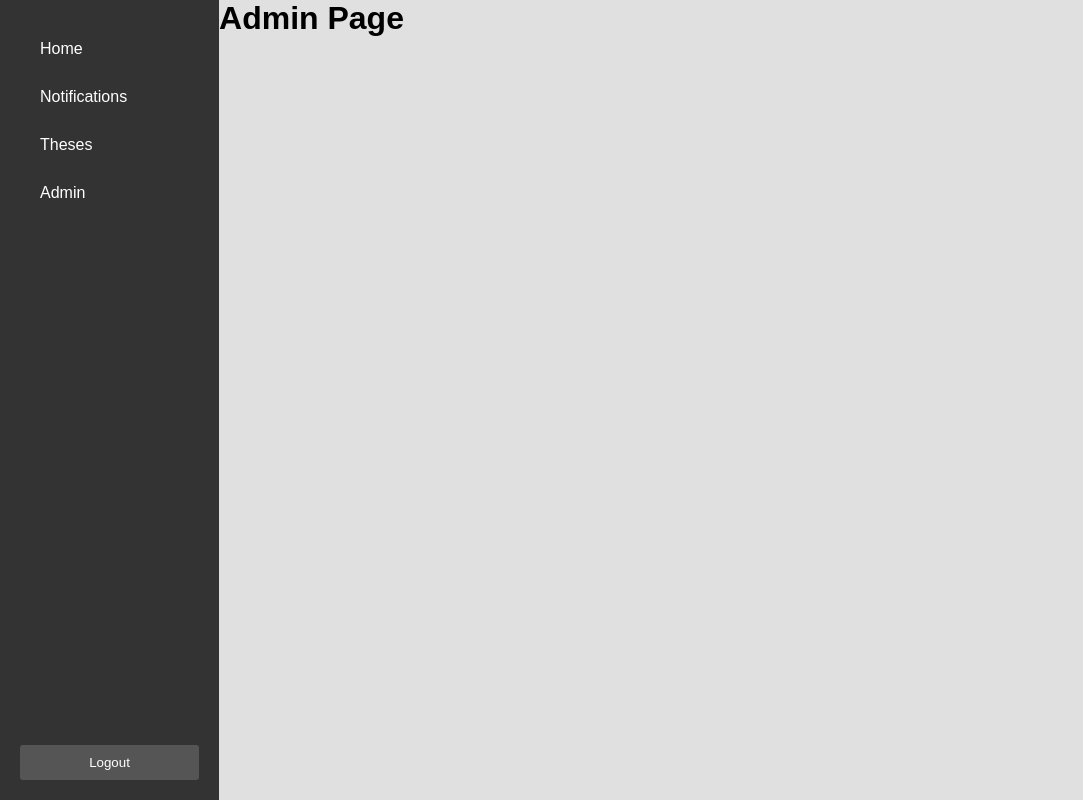
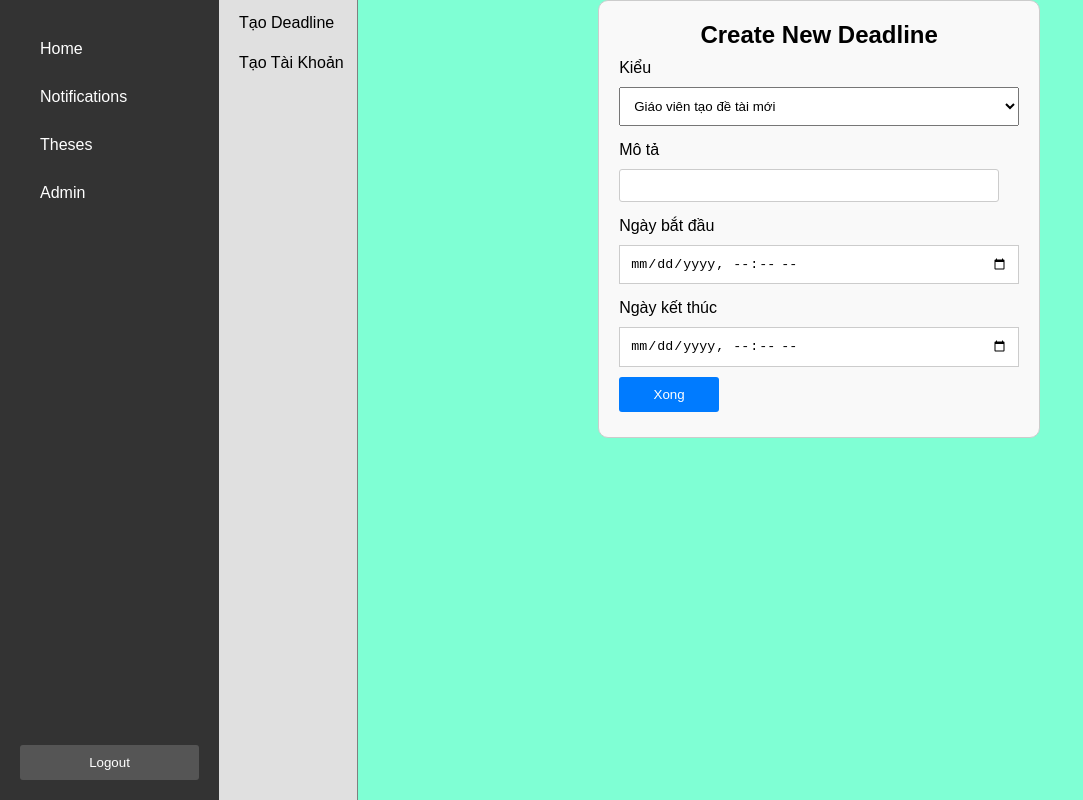
Before and after one commit to NoHope2901/KLTN-frontend, a React (Create React App) app: page /admin in a window 1280 px wide. Shown: the whole page, without its empty margins (0-1083 px from the left). Built offline with nearby package versions, Linux system fonts and the light colour scheme; sample sign-in values are in the browser's storage.

Commit message:
update tables, notifications, deadline.

```diff
--- a/src/components/AddThesisForm/AddThesisForm.jsx
+++ b/src/components/AddThesisForm/AddThesisForm.jsx
@@ -31,7 +31,7 @@ const AddThesisForm = ({ onClose, fetchTheses }) => {
   const handleSubmit = async (e) => {
     e.preventDefault();
     try {
-      const response = await fetch("http://localhost:3001/theses", {
+      const response = await fetch("http://localhost:3001/theses/", {
         method: "POST",
         headers: {
           "Content-Type": "application/json",
--- /dev/null
+++ b/src/components/DeadlineForm/DeadlineForm.css
@@ -0,0 +1,37 @@
+/* src/components/DeadlineForm.css */
+.deadline-form {
+  display: flex;
+  flex-direction: column;
+  max-width: 400px;
+  margin: auto;
+  padding: 20px;
+  border: 1px solid #ccc;
+  border-radius: 10px;
+  background-color: #f9f9f9;
+}
+
+.deadline-form h2 {
+  text-align: center;
+}
+
+.deadline-form label {
+  margin: 10px 0 5px;
+}
+
+.deadline-form input,
+.deadline-form select,
+.deadline-form button {
+  padding: 10px;
+  margin: 5px 0;
+}
+
+.deadline-form button {
+  background-color: #007bff;
+  color: white;
+  border: none;
+  cursor: pointer;
+}
+
+.deadline-form button:hover {
+  background-color: #0056b3;
+}
--- /dev/null
+++ b/src/components/DeadlineForm/DeadlineForm.jsx
@@ -0,0 +1,53 @@
+// src/components/DeadlineForm.jsx
+import React, { useState } from "react";
+import "./DeadlineForm.css";
+
+const DeadlineForm = ({ onSubmit }) => {
+  const [type, setType] = useState("teacherSubmitTopics");
+  const [description, setDescription] = useState("");
+  const [startDate, setStartDate] = useState("");
+  const [endDate, setEndDate] = useState("");
+
+  const handleSubmit = (e) => {
+    e.preventDefault();
+    const newDeadline = { type, description, startDate, endDate };
+    onSubmit(newDeadline);
+  };
+
+  return (
+    <form className="deadline-form" onSubmit={handleSubmit}>
+      <h2>Create New Deadline</h2>
+
+      <label htmlFor="type">Kiểu</label>
+      <select id="type" value={type} onChange={(e) => setType(e.target.value)}>
+        <option value="teacherSubmitTopics">Giáo viên tạo đề tài mới</option>
+        <option value="studentSubmitTopics">Sinh viên đăng ký đề tài</option>
+      </select>
+
+      <label htmlFor="description">Mô tả</label>
+      <input
+        type="text"
+        id="description"
+        value={description}
+        onChange={(e) => setDescription(e.target.value)}
+        required
+      />
+
+      <label htmlFor="startDate">Ngày bắt đầu</label>
+      <input
+        type="datetime-local"
+        id="startDate"
+        value={startDate}
+        onChange={(e) => setStartDate(e.target.value)}
+        required
+      />
+
+      <label htmlFor="endDate">Ngày kết thúc</label>
+      <input type="datetime-local" id="endDate" value={endDate} onChange={(e) => setEndDate(e.target.value)} required />
+
+      <button type="submit">Xong</button>
+    </form>
+  );
+};
+
+export default DeadlineForm;
--- a/src/components/Navbar/Navbar.jsx
+++ b/src/components/Navbar/Navbar.jsx
@@ -4,6 +4,7 @@ import "./Navbar.css";
 const Navbar = () => {
   const location = useLocation();
   const navigate = useNavigate();
+  const role = localStorage.getItem("role");
   // const token = localStorage.getItem("token")
 
   // Kiểm tra nếu đường dẫn là /login thì không render Navbar
@@ -35,11 +36,13 @@ const Navbar = () => {
             Theses
           </Link>
         </li>
-        <li>
-          <Link style={{ textDecoration: "none" }} to="/admin">
-            Admin
-          </Link>
-        </li>
+        {role === "admin" && (
+          <li>
+            <Link style={{ textDecoration: "none" }} to="/admin">
+              Admin
+            </Link>
+          </li>
+        )}
       </ul>
       <div className="nav-logout">
         <Link to="/login">
--- a/src/components/ThesisTable/ThesisTable.jsx
+++ b/src/components/ThesisTable/ThesisTable.jsx
@@ -11,8 +11,9 @@ const ThesisTable = ({ theses, fetchTheses }) => {
   const [registeredThesisId, setRegisteredThesisId] = useState("");
   const [showForm, setShowForm] = useState(false);
   const [editThesisId, setEditThesisId] = useState("");
+  const [isTeacherDeadlineActive, setIsTeacherDeadlineActive] = useState(true);
+  const [isStudentDeadlineActive, setIsStudentDeadlineActive] = useState(true);
 
-  useEffect(() => {
   const fetchRegisteredThesis = async () => {
     try {
       const response = await fetch("http://localhost:3001/theses/registered", {
@@ -31,7 +32,38 @@ const ThesisTable = ({ theses, fetchTheses }) => {
     }
   };
 
+  const fetchTeacherDeadline = async () => {
+    try {
+      const response = await fetch("http://localhost:3001/deadlines/teacher", {
+        headers: {
+          Authorization: `Bearer ${token}`,
+        },
+      });
+      if (!response.ok) {
+        setIsTeacherDeadlineActive(false);
+      }
+    } catch (error) {
+      console.error("Failed to fetch deadline", error);
+    }
+  };
+  const fetchStudentDeadline = async () => {
+    try {
+      const response = await fetch("http://localhost:3001/deadlines/student", {
+        headers: {
+          Authorization: `Bearer ${token}`,
+        },
+      });
+      if (!response.ok) {
+        setIsStudentDeadlineActive(false);
+      }
+    } catch (error) {
+      console.error("Failed to fetch deadline", error);
+    }
+  };
+  useEffect(() => {
     fetchRegisteredThesis();
+    fetchTeacherDeadline();
+    fetchStudentDeadline();
   }, [token]);
 
   const handleRegisterTopic = async (id) => {
@@ -111,23 +143,32 @@ const ThesisTable = ({ theses, fetchTheses }) => {
             <td>
               {role === "student" ? (
                 registeredThesisId === thesis._id ? (
-                  <button onClick={() => handleUnregisterTopic(thesis._id)}>Hủy</button>
+                  <button onClick={() => handleUnregisterTopic(thesis._id)} disabled={!isStudentDeadlineActive}>
+                    Hủy
+                  </button>
                 ) : (
                   <button
                     onClick={() => handleRegisterTopic(thesis._id)}
-                    disabled={!!registeredThesisId || thesis.members.length >= thesis.studentQuantity}
+                    disabled={
+                      !!registeredThesisId ||
+                      thesis.members.length >= thesis.studentQuantity ||
+                      !isStudentDeadlineActive
+                    }
                   >
                     Đăng ký
                   </button>
                 )
               ) : (
                 <>
-                  <button onClick={() => handleDeleteTopic(thesis._id)}>Xóa</button>
+                  <button disabled={!isTeacherDeadlineActive} onClick={() => handleDeleteTopic(thesis._id)}>
+                    Xóa
+                  </button>
                   <button
                     onClick={() => {
                       setEditThesisId(thesis._id);
                       setShowForm(true);
                     }}
+                    disabled={!isTeacherDeadlineActive}
                   >
                     Sửa
                   </button>
--- a/src/pages/Admin.jsx
+++ b/src/pages/Admin.jsx
@@ -1,11 +1,44 @@
 // src/pages/Admin.jsx
 import React from "react";
 import "./Page.css";
+import "./CSS/Admin.css";
+import DeadlineForm from "../components/DeadlineForm/DeadlineForm.jsx";
+const Admin = () => {
+  const handleSubmit = async (newDeadline) => {
+    try {
+      const token = localStorage.getItem("token");
+      const response = await fetch("http://localhost:3001/deadlines", {
+        method: "POST",
+        headers: {
+          "Content-Type": "application/json",
+          Authorization: `Bearer ${token}`,
+        },
+        body: JSON.stringify(newDeadline),
+      });
 
-const Admin = () => {
+      if (response.ok) {
+        const data = await response.json();
+        alert("Deadline created successfully!");
+        console.log("New Deadline:", data);
+      } else {
+        const errorText = await response.text();
+        alert(`Failed to create deadline: ${errorText}`);
+      }
+    } catch (error) {
+      console.error("Failed to create deadline", error);
+      alert("Error creating deadline. Please try again.");
+    }
+  };
+
   return (
-    <div className="page">
-      <h1>Admin Page</h1>
+    <div className="admin-page">
+      <ul className="tools">
+        <li>Tạo Deadline</li>
+        <li>Tạo Tài Khoản</li>
+      </ul>
+      <div className="tool-setup">
+        <DeadlineForm onSubmit={handleSubmit} />
+      </div>
     </div>
   );
 };
--- /dev/null
+++ b/src/pages/CSS/Admin.css
@@ -0,0 +1,27 @@
+.admin-page {
+  display: flex;
+}
+
+.tools {
+  width: 15%;
+  border-right: 1px solid gray;
+  height: 100vh;
+  padding: 0;
+  overflow: hidden;
+}
+.tools li {
+  width: 100%;
+  margin: 5px;
+  list-style-type: none;
+  height: 35px;
+  line-height: 35px;
+  padding-left: 15px;
+}
+.tools li:hover {
+  cursor: pointer;
+  background-color: #b7b7b7;
+}
+.tool-setup {
+  background-color: aquamarine;
+  width: 100%;
+}
--- a/src/pages/Notifications.jsx
+++ b/src/pages/Notifications.jsx
@@ -5,10 +5,16 @@ import "./CSS/Notification.css";
 const Notifications = () => {
   const [notifications, setNotifications] = useState([]);
   const [message, setMessage] = useState("");
+  const token = localStorage.getItem("token");
 
   const getNotification = async () => {
     try {
-      const response = await fetch("http//localhost:3001/notifications");
+      const response = await fetch("http://localhost:3001/notifications", {
+        method: "GET",
+        headers: {
+          Authorization: `Bearer ${token}`,
+        },
+      });
       const data = await response.json();
       setNotifications(data);
     } catch (error) {
@@ -16,20 +22,43 @@ const Notifications = () => {
     }
   };
 
-  // useEffect(() => {
-  //   getNotification();
-  // }, []);
+  const handleReadNotification = async (id) => {
+    try {
+      await fetch(`http://localhost:3001/notifications/${id}`, {
+        method: "PUT",
+        headers: {
+          Authorization: `Bearer ${token}`,
+        },
+      });
+
+      // Cập nhật trạng thái của thông báo trong mảng notifications
+      setNotifications((prevNotifications) =>
+        prevNotifications.map((notif) => (notif._id === id ? { ...notif, isRead: true } : notif))
+      );
+    } catch (error) {
+      console.error("Failed to mark notification as read", error);
+    }
+  };
+
+  useEffect(() => {
+    getNotification();
+  }, []);
+
   return (
     <div className="notification">
       <ul className="notification-list">
-        {/* {notifications.map((notif) => (
-           <li key={notif._id}>notif.message</li>
-        ))} */}
-        <li onClick={(e) => setMessage(e.target.innerHTML)} className="bold">
-          message here some thing here very long
-        </li>
-        <li onClick={(e) => setMessage(e.target.innerHTML)}>message here</li>
-        <li onClick={(e) => setMessage(e.target.innerHTML)}>message here very short</li>
+        {notifications.map((notif) => (
+          <li
+            key={notif._id}
+            onClick={() => {
+              setMessage(notif.message);
+              handleReadNotification(notif._id);
+            }}
+            className={notif.isRead ? "" : "bold"}
+          >
+            {notif.message}
+          </li>
+        ))}
       </ul>
       <div className="notification-content">{message && <div className="show-content">{message}</div>}</div>
     </div>
--- a/src/pages/Thesis.jsx
+++ b/src/pages/Thesis.jsx
@@ -8,13 +8,18 @@ const Thesis = () => {
   const [showForm, setShowForm] = useState(false);
   const [theses, setTheses] = useState([]);
   const role = localStorage.getItem("role");
+  const token = localStorage.getItem("token");
 
   const fetchTheses = async () => {
     try {
-      const response = await fetch("http://localhost:3001/theses");
+      const response = await fetch("http://localhost:3001/theses", {
+        method: "GET",
+        headers: {
+          Authorization: `Bearer ${token}`,
+        },
+      });
       const data = await response.json();
       setTheses(data);
-      console.log(data);
     } catch (error) {
       console.error("Failed to fetch theses", error);
     }
```
Lines whose indentation alone changed are shown as unchanged.
